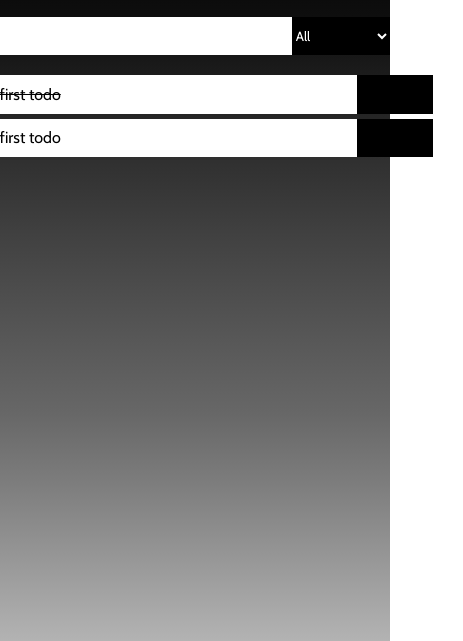
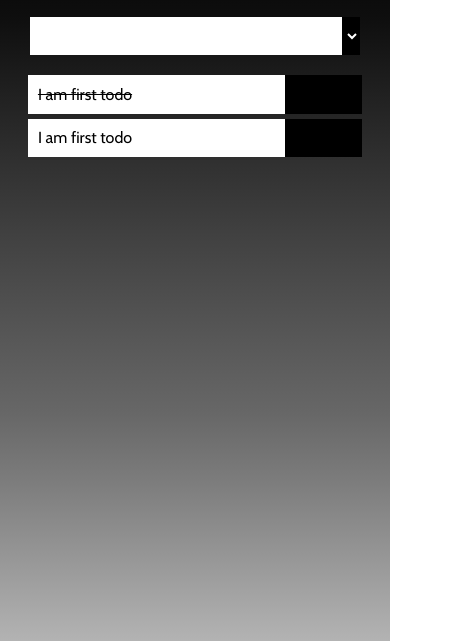
Before and after one commit to VeryBigBraain/todo-list-js, a plain HTML site: page index.html in a window 390 px wide. Shown: the part 203-844 px from the top of the page, 463 px wide, since content can reach past the window. Drawn offline with nearby package versions, Linux system fonts and the light colour scheme.

Commit message:
media request for mobile version

```diff
--- a/style.css
+++ b/style.css
@@ -123,3 +123,18 @@ body {
 .completed li {
     text-decoration: line-through;
 }
+
+@media (max-width: 640px) {
+    .todo-container {
+        padding: 0px;
+    }
+    .todo-input {
+        width: 70vw;
+    }
+    .filter-todo {
+        width: 18px;
+    }
+    .todo__content {
+        width: 66vw;
+    }
+}
```
